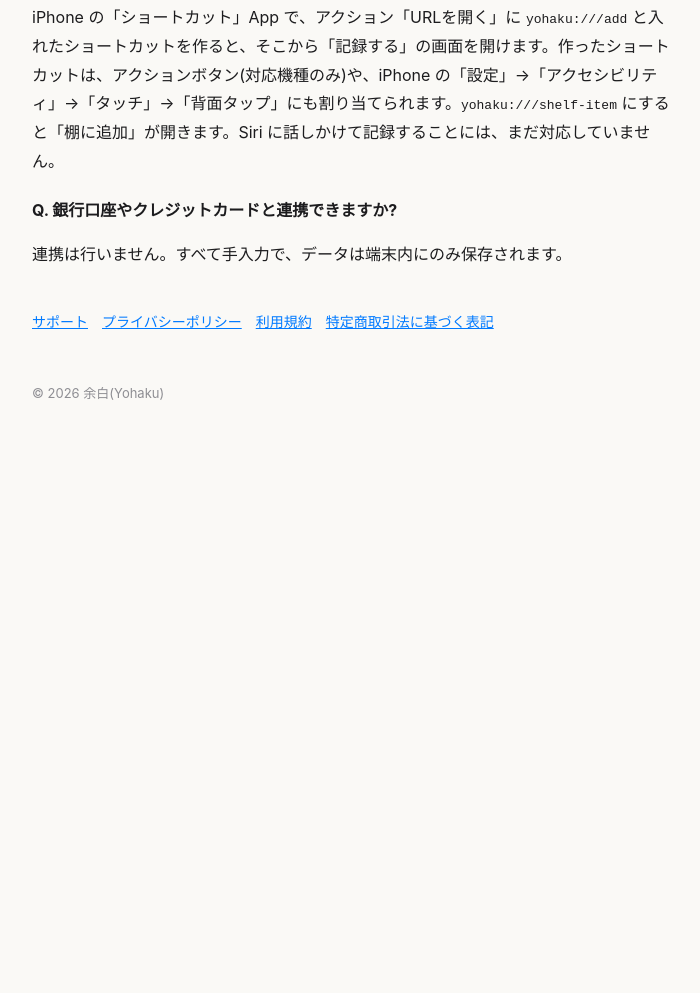
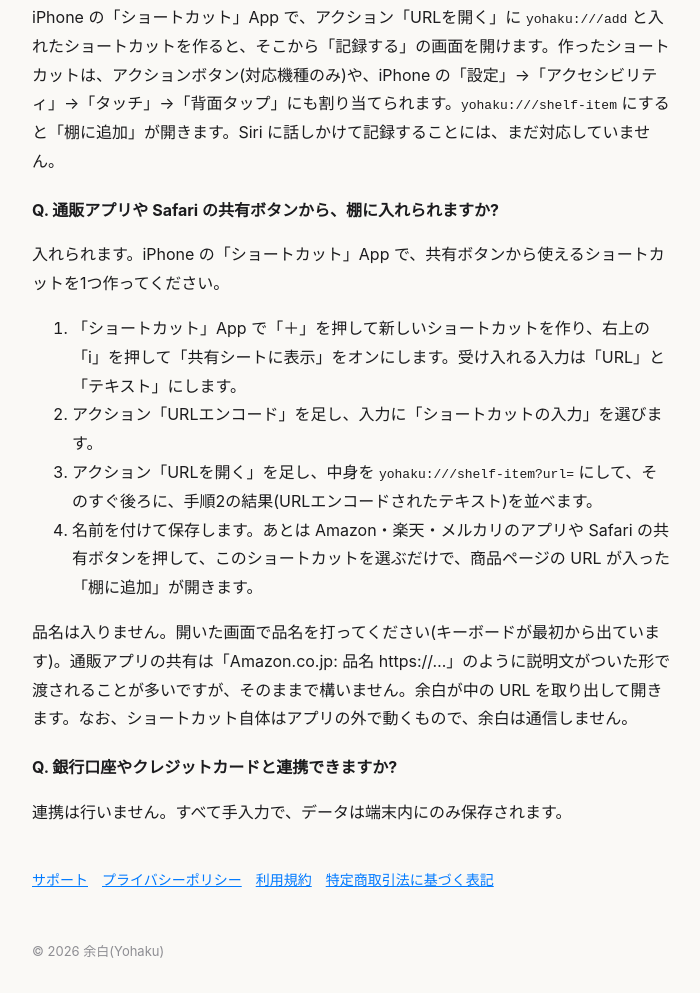
Before and after one commit to chisato-dev-inc/support-yohaku, a plain HTML site: page docs/index.html in a window 1280 px wide. Shown: the part 1921-2914 px from the top of the page, without its empty margins (288-988 px from the left). Before the commit the page ends 2407 px from the top, so only its background shows below. Drawn offline with Linux system fonts and the light colour scheme.

Commit message:
サポートページ: 通販アプリや Safari の共有ボタンから棚に入れるショートカットの作り方を FAQ に書く
Co-Authored-By: Claude Sonnet 5.5 <noreply@anthropic.com>

```diff
--- a/docs/index.html
+++ b/docs/index.html
@@ -49,6 +49,16 @@
   <p class="faq-q">Q. ショートカットやアクションボタンから記録できますか?</p>
   <p>iPhone の「ショートカット」App で、アクション「URLを開く」に <code>yohaku:///add</code> と入れたショートカットを作ると、そこから「記録する」の画面を開けます。作ったショートカットは、アクションボタン(対応機種のみ)や、iPhone の「設定」→「アクセシビリティ」→「タッチ」→「背面タップ」にも割り当てられます。<code>yohaku:///shelf-item</code> にすると「棚に追加」が開きます。Siri に話しかけて記録することには、まだ対応していません。</p>
 
+  <p class="faq-q">Q. 通販アプリや Safari の共有ボタンから、棚に入れられますか?</p>
+  <p>入れられます。iPhone の「ショートカット」App で、共有ボタンから使えるショートカットを1つ作ってください。</p>
+  <ol>
+    <li>「ショートカット」App で「＋」を押して新しいショートカットを作り、右上の「i」を押して「共有シートに表示」をオンにします。受け入れる入力は「URL」と「テキスト」にします。</li>
+    <li>アクション「URLエンコード」を足し、入力に「ショートカットの入力」を選びます。</li>
+    <li>アクション「URLを開く」を足し、中身を <code>yohaku:///shelf-item?url=</code> にして、そのすぐ後ろに、手順2の結果(URLエンコードされたテキスト)を並べます。</li>
+    <li>名前を付けて保存します。あとは Amazon・楽天・メルカリのアプリや Safari の共有ボタンを押して、このショートカットを選ぶだけで、商品ページの URL が入った「棚に追加」が開きます。</li>
+  </ol>
+  <p>品名は入りません。開いた画面で品名を打ってください(キーボードが最初から出ています)。通販アプリの共有は「Amazon.co.jp: 品名 https://…」のように説明文がついた形で渡されることが多いですが、そのままで構いません。余白が中の URL を取り出して開きます。なお、ショートカット自体はアプリの外で動くもので、余白は通信しません。</p>
+
   <p class="faq-q">Q. 銀行口座やクレジットカードと連携できますか?</p>
   <p>連携は行いません。すべて手入力で、データは端末内にのみ保存されます。</p>
 
```
